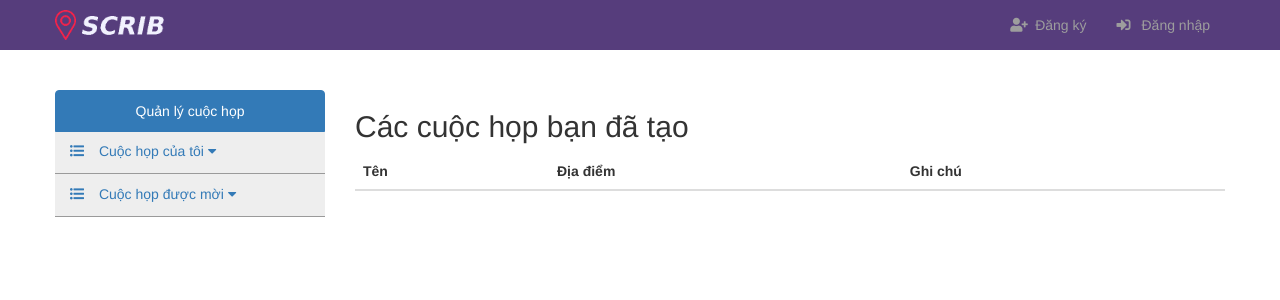
After one commit to NguyenTuanVu2105/Scrib, a Django app: page /created/ in a window 1280 px wide. The commit adds this page. Shown: the top 300 px of the page. Run offline with Django 3.2, Linux system fonts and the light colour scheme; tables that the repository leaves empty hold one stand-in row (values such as "Sample post"); lists and menus that the app fills with data are empty; some libraries are stand-ins or nearby versions.

Commit message:
add url created

```diff
--- a/Scrib/settings.py
+++ b/Scrib/settings.py
@@ -96,7 +96,7 @@ DATABASES = {
         'ENGINE': 'django.db.backends.mysql',
         'HOST': 'localhost',
         'NAME': 'scrib',
-        'USER': 'kennen',
+        'USER': 'root',
         'PASSWORD': '',
     }
 }
--- a/app/poll/urls.py
+++ b/app/poll/urls.py
@@ -7,4 +7,5 @@ urlpatterns = [
     url(r"^<int:id>/", views.poll),
     url(r"^show", views.show),
     url(r'^dashboard', views.dashboard, name="dashboard"),
+    url(r"^created/",views.created, name='created')
 ]
--- a/app/poll/views.py
+++ b/app/poll/views.py
@@ -16,3 +16,7 @@ def show(request):
 
 def dashboard(request):
     return render(request, "poll/dashboard.html")
+
+def created(request):
+    mypolls = Poll.objects.filter(user_create_id=request.user.id)
+    return render(request, 'poll/create.html', {'mypolls': mypolls})
--- a/templates/layout/base.html
+++ b/templates/layout/base.html
@@ -19,7 +19,7 @@
 <body class="page page-template fixed-header contains-posts no-slider icons-style-light parallax-header fixed-header-scroll">
         <div class="wrapper">
             {% include 'layout/header.html' %}
-            <div class="container mg-top-40">
+            <div class="container mg-top-40" style="margin-top:40px">
                 <div class="row">
                 {% block sidebar %}
                     <div class="col-sm-4 col-md-3">
--- a/templates/layout/header.html
+++ b/templates/layout/header.html
@@ -11,11 +11,11 @@
     <ul class="nav navbar-nav navbar-right">
         {% if request.user.is_authenticated %}
                     <li class="dropdown">
-                        <a href="#" class="dropdown-toggle" data-toggle="dropdown" role="button" aria-haspopup="true" aria-expanded="false">Tài khoản <span class="caret"></span></a>
+                        <a href="#" class="dropdown-toggle" data-toggle="dropdown" role="button" aria-haspopup="true" aria-expanded="false">{{ request.user }} <span class="caret"></span></a>
                         <ul class="dropdown-menu">
                             <li><a href="#">Dashboard</a></li>
                             <li><a href="#">Hồ sơ</a></li>
-                            <li><a href="#">Cuộc họp của tôi</a></li>
+                            <li><a href="{% url "poll:created" %}">Cuộc họp của tôi</a></li>
                             <li class="divider"></li>
                             <li><a href="{% url "user:logout" %}">Đăng xuất</a></li>
                         </ul>
--- a/templates/layout/sidebar.html
+++ b/templates/layout/sidebar.html
@@ -9,7 +9,7 @@
                 <i class="fas fa-list-ul"></i>  Cuộc họp của tôi <i class="fas fa-caret-down"></i></a>
               <ul class="nav collapse" id="submenu1" role="menu" aria-labelledby="btn-1">
                   <li><a class="sub-item" href="#"><i class="fas fa-clipboard-list-check"></i> Thêm cuộc họp</a></li>
-                  <li><a class="sub-item" href="#"><i class="fas fa-clipboard-list-check"></i> Danh sách các cuộc họp</a></li>
+                  <li><a class="sub-item" href="{% url 'poll:created' %}"><i class="fas fa-clipboard-list-check"></i> Danh sách các cuộc họp</a></li>
               </ul>
             </li>
                 <li class="nav-item">
--- /dev/null
+++ b/templates/poll/create.html
@@ -0,0 +1,26 @@
+{% extends "layout/base.html" %}
+{% load staticfiles %}
+{% block title%}Chi tiết{% endblock %}
+{% block content %}
+<div >
+    <h2>Các cuộc họp bạn đã tạo</h2>
+<table class="table">
+    <thead>
+    <tr>
+        <th>Tên</th>
+        <th>Địa điểm</th>
+        <th>Ghi chú</th>
+    </tr>
+    </thead>
+    <tbody>
+    {% for mypoll in mypolls %}
+    <tr>
+        <td><a href="#">{{ mypoll.name }}</a></td>
+        <td>{{ mypoll.location }}</td>
+        <td>{{ mypoll.note }}</td>
+    </tr>
+    {% endfor %}
+    </tbody>
+</table>
+</div>
+{% endblock %}
```
